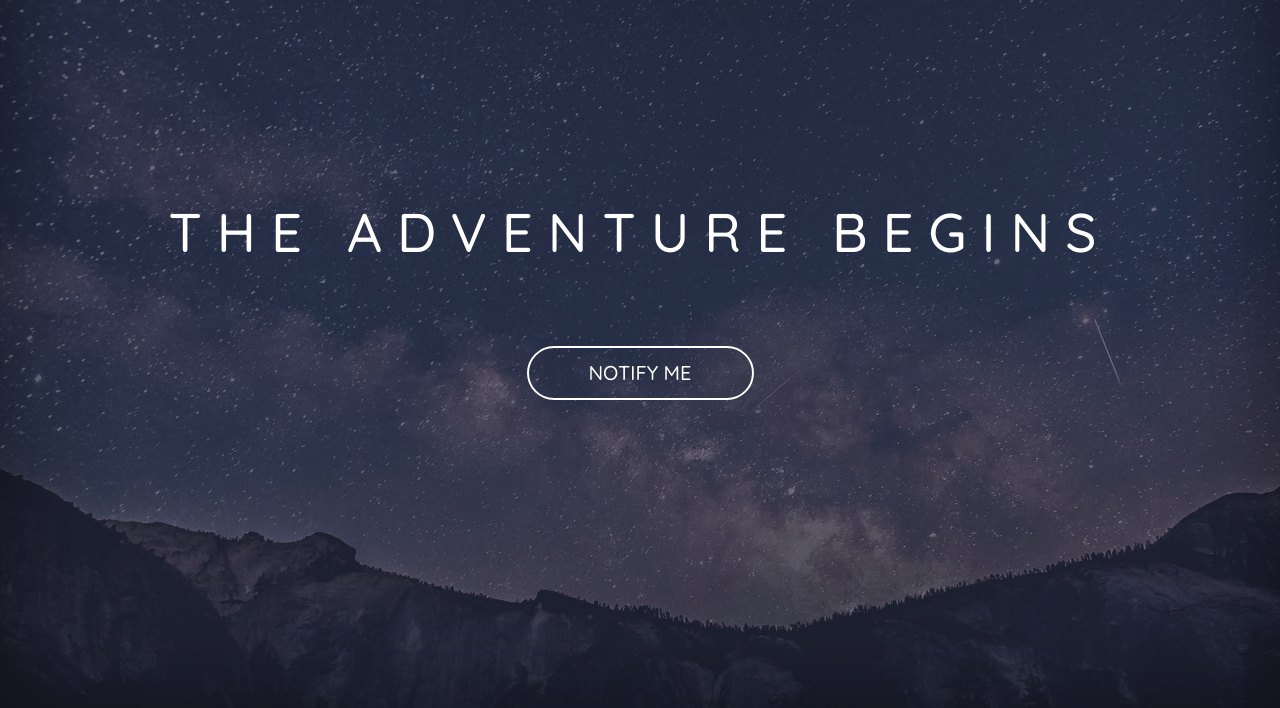
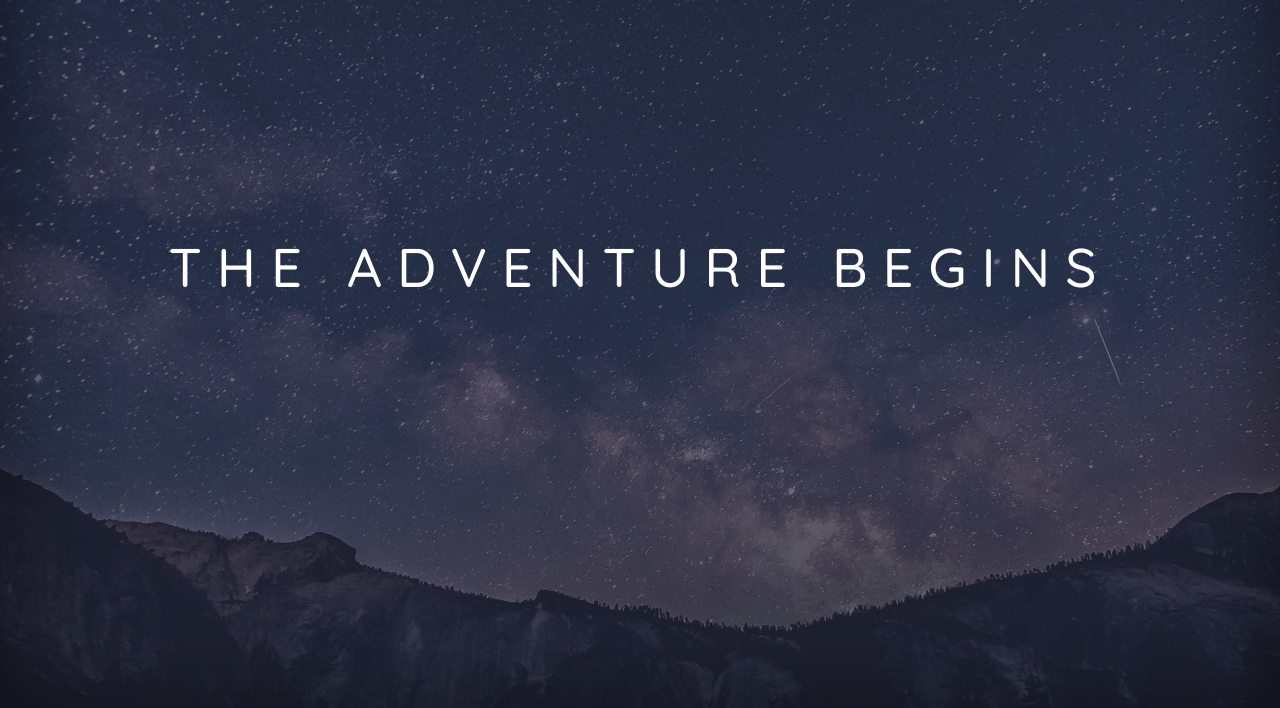
Before and after one commit to dpiedra12/dpiedra12, a plain HTML site: page index.html in a window 1280 px wide. Shown: the part 92-800 px from the top of the page. Drawn offline with Linux system fonts and the light colour scheme.

Commit message:
Update index.html

```diff
--- a/index.html
+++ b/index.html
@@ -30,7 +30,7 @@
       <div class="inner cover">
         <h1 class="cover-heading">The adventure Begins</h1>
         <!--  <p class="lead cover-copy">Hold tight as we get our working robots together and produce the most astonishing product ever.</p> -->
-        <p class="lead"><button type="button" class="btn btn-lg btn-default btn-notify" data-toggle="modal" data-target="#subscribeModal">Notify Me</button></p>
+        <!--  <p class="lead"><button type="button" class="btn btn-lg btn-default btn-notify" data-toggle="modal" data-target="#subscribeModal">Notify Me</button></p> -->
       </div>
       <div class="mastfoot">
         <div class="inner">
```
